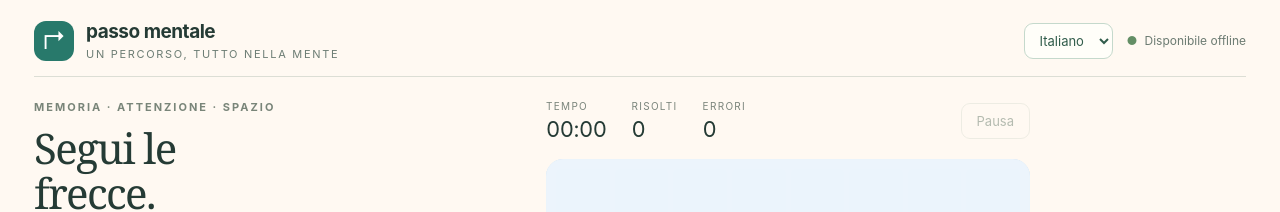
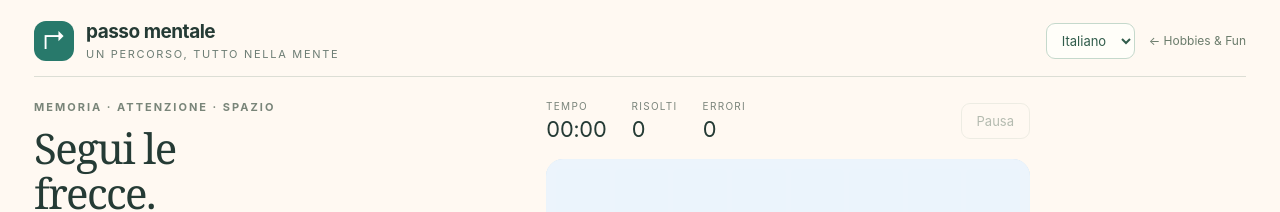
Before and after one commit to lrocco1975/lrocco1975.github.io, a plain HTML site: page passo-mentale/index.html in a window 1280 px wide. Shown: the top 212 px of the page. Drawn offline with Linux system fonts and the light colour scheme.

```diff
--- a/passo-mentale/index.html
+++ b/passo-mentale/index.html
@@ -9,11 +9,12 @@
 @media(max-width:760px){.shell{padding:20px 17px}header{padding-bottom:15px}.offline{font-size:10px}.brand strong{font-size:17px}main{display:flex;flex-direction:column;gap:24px;padding-top:24px}h1{font-size:34px;margin:8px 0}.intro{margin:0 0 16px;font-size:13px}.card{padding:15px;display:grid;grid-template-columns:1fr 1fr;gap:10px}.field{margin:0}.field select{font-size:12px}.primary{grid-column:1/-1}.note{margin-top:8px}details{margin-top:12px}.play{max-width:680px;align-self:center}.stats{gap:24px}.arrow-card{border-radius:7px}.arrows{gap:4px}.footer{gap:20px}.board{gap:4px;padding:7px;border-radius:13px}}
 @media(max-width:760px){.shell{padding-top:12px}header{padding-bottom:10px}main{padding-top:14px;gap:16px}h1{font-size:28px;line-height:1.05}.intro{margin-bottom:12px}.card{grid-template-columns:minmax(0,1fr) auto;align-items:end;padding:12px}.field:has(#length){display:none}.primary{grid-column:auto;width:auto;font-size:12px;padding:12px}.note{display:none}details{margin-top:9px}.statusbar{margin-bottom:10px}.route-heading{margin-top:12px;margin-bottom:8px}.feedback{min-height:34px;padding-top:10px}}
 @media(prefers-reduced-motion:no-preference){.cell{transition:background .15s}}
+.back{font-size:12px;text-decoration:none;color:#6b7c6c;white-space:nowrap}.back:hover{text-decoration:underline}.back:focus-visible{outline:3px solid #c48639;outline-offset:4px}
 </style>
 </head>
 <body>
 <div class="shell">
-<header><div class="brand"><div class="logo" aria-hidden="true">↱</div><div><strong>passo mentale</strong><div class="tag">Un percorso, tutto nella mente</div></div></div><span class="offline">Disponibile offline</span></header>
+<header><div class="brand"><div class="logo" aria-hidden="true">↱</div><div><strong>passo mentale</strong><div class="tag">Un percorso, tutto nella mente</div></div></div><a class="back" href="https://lorenzorocco.me/hobbies/">← Hobbies &amp; Fun</a></header>
 <main><aside>
 <div class="eyebrow">Memoria · Attenzione · Spazio</div><h1>Segui le frecce.<br>Trova l’arrivo.</h1>
 <p class="intro">Parti dalla bandierina, percorri ogni freccia con la mente e tocca solo la casella finale.</p>
```
